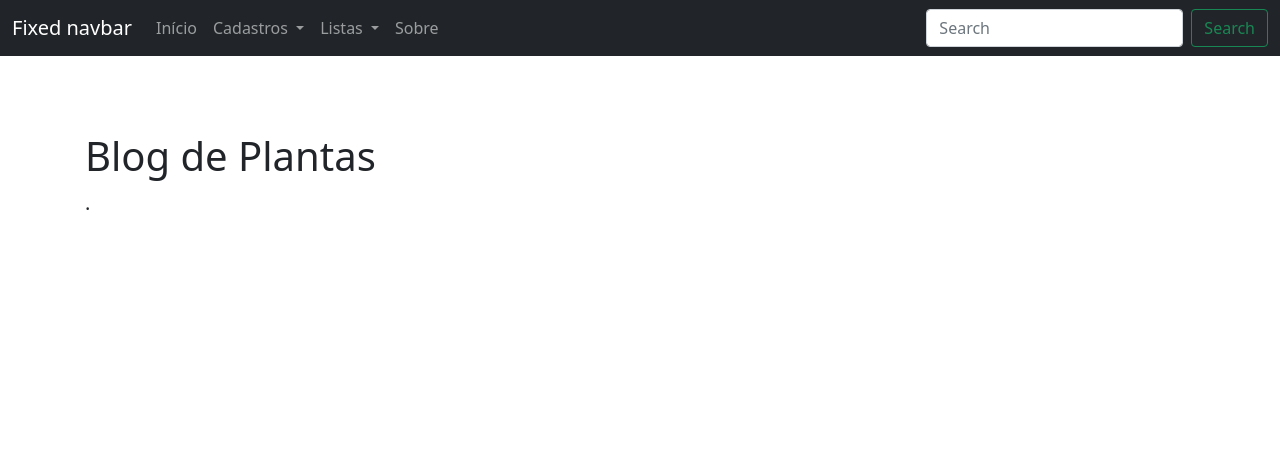
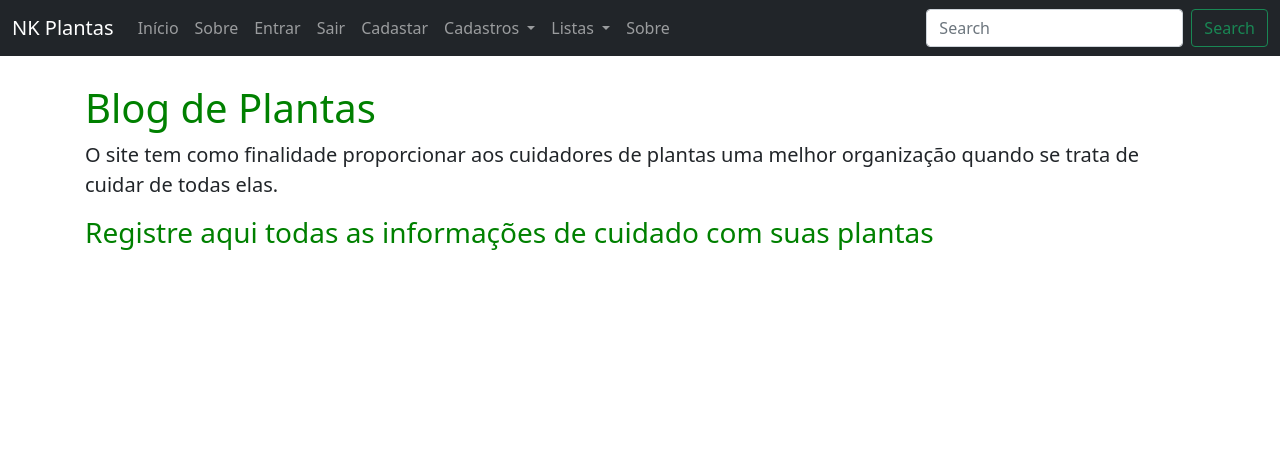
Before and after one commit to karenakagawa/Blog-Plantas, a Django app: page /inicio/ in a window 1280 px wide. Shown: the top 449 px of the page. Run offline with Django 3.2, Linux system fonts and the light colour scheme; some libraries are stand-ins or nearby versions.

Commit message:
Colocando botoes

```diff
--- a/Meuprojeto/settings.py
+++ b/Meuprojeto/settings.py
@@ -132,6 +132,6 @@ STATICFILES_DIRS = [    BASE_DIR / 'static']
 DEFAULT_AUTO_FIELD = 'django.db.models.BigAutoField'
 
 #Configurações de Autenticação
-LOGOUT_REDIRECT_URL = 'index'
+LOGOUT_REDIRECT_URL = 'login'
 LOGIN_REDIRECT_URL = 'index'
 LOGIN_URL = 'login'
--- a/paginas/templates/paginas/index.html
+++ b/paginas/templates/paginas/index.html
@@ -4,10 +4,13 @@
 
 
  {% block conteudo %}
+<div>
+ <h1 style="color: green; mt-5,">Blog de Plantas</h1>
+ <p class="lead"> O site tem como finalidade proporcionar aos cuidadores de plantas uma melhor organização quando se trata de cuidar de
+todas elas.</p><code class="small"></code> <code
+         class="small"></code></p>
 
- <h1 class="mt-5">Blog de Plantas</h1>
- <p class="lead"> <code class="small"></code>  <code
-         class="small"></code>.</p>
+<h3 style="color: green">Registre aqui todas as informações de cuidado com suas plantas</h3>
  <p><a href="/docs/5.1/examples/sticky-footer/"></a> </p>
-
+</div>
  {% endblock %}
--- a/paginas/templates/paginas/modelo.html
+++ b/paginas/templates/paginas/modelo.html
@@ -68,7 +68,7 @@
         <!-- Fixed navbar -->
         <nav class="navbar navbar-expand-md navbar-dark fixed-top bg-dark">
             <div class="container-fluid">
-                <a class="navbar-brand" href="#">Fixed navbar</a>
+                <a class="navbar-brand" href="#">NK Plantas</a>
                 <button class="navbar-toggler" type="button" data-bs-toggle="collapse" data-bs-target="#navbarCollapse"
                     aria-controls="navbarCollapse" aria-expanded="false" aria-label="Toggle navigation">
                     <span class="navbar-toggler-icon"></span>
@@ -79,19 +79,30 @@
                         <li class="nav-item">
                             <a class="nav-link" aria-current="page" href="{% url 'index' %}">Início</a>
                         </li>
-
+                        <li>
+                        <a class="nav-item">
+                            <a class="nav-link" href="{% url 'sobre' %}">Sobre</a>
+                        </li>
+                        <li>
+                            <a class="nav-link" href="{% url 'login' %}">Entrar</a>
+                        </li>
+                        <li>
+                            <a class="nav-link" href="{% url 'logout' %}">Sair</a>
+                        </li>
+                        <li>
+                            <a class="nav-link" href="{% url 'cadastrar-planta' %}">Cadastar</a>
+                        </li>
                         <li class="nav-item dropdown">
-                            <a class="nav-link dropdown-toggle" href="#" id="navbarDropdown" role="button" data-bs-toggle="dropdown"
+                            <a class="nav-link dropdown-toggle" id="navbarDropdown" role="button" data-bs-toggle="dropdown"
                                 aria-expanded="false">
                                 Cadastros
                             </a>
                             <ul class="dropdown-menu" aria-labelledby="navbarDropdown">
-                                <li><a class="dropdown-item" href="{% url 'cadastrar-perfil' %}">Perfil</a></li>
-                                <li><a class="dropdown-item" href="{% url 'cadastrar-planta' %}">Planta</a></li>
                                 <li>
                                     <hr class="dropdown-divider">
                                 </li>
-                                <li><a class="dropdown-item" href="#">Something else here</a></li>
+                                <li><a class="dropdown-item" href="{% url 'cadastrar-perfil' %}">Perfil</a></li>
+                                <li><a class="dropdown-item" href="{% url 'cadastrar-planta' %}">Planta</a></li>
                             </ul>
                         </li>
 
--- a/paginas/templates/paginas/sobre.html
+++ b/paginas/templates/paginas/sobre.html
@@ -11,7 +11,7 @@
 
 </head>
 <body>
-    <div class="container bg-rosa">
+    <div class="container color:green">
         <h2 class="text-success border-bottom border-primary pb-3">Sobre o Blog</h2>
 
         <p class="text-primary">Técnico em Informática 4º no</p>
```
